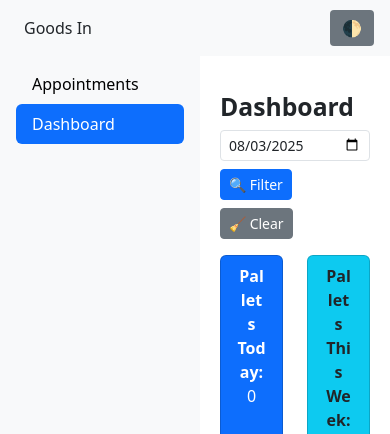
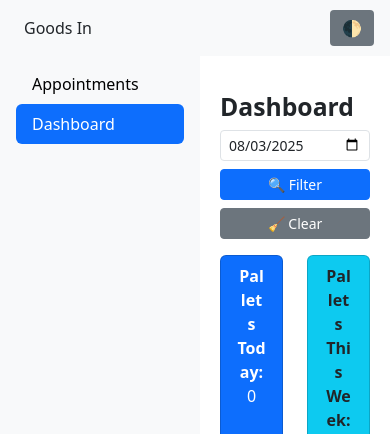
Before and after one commit to Buenomaurilio/Django_GoodsIn_test, a Django app: page /dashboard/ in a window 390 px wide. Shown: the top 434 px of the page. Run offline with Django 5.2, Linux system fonts and the light colour scheme; the visitor is signed in with stand-in values (Sample User, id 1); data that the repository does not hold is empty.

Commit message:
Update dashboard.html

```diff
--- a/templates/appointments/dashboard.html
+++ b/templates/appointments/dashboard.html
@@ -122,6 +122,15 @@
       max-width: 100%;
       height: auto !important;
     }
+    .chart-scrollable {
+      padding: 0;
+    }
+    form input,
+    form button,
+    form a {
+      flex-grow: 1;
+      min-width: 100%;
+    }
   }
 </style>
 
```
